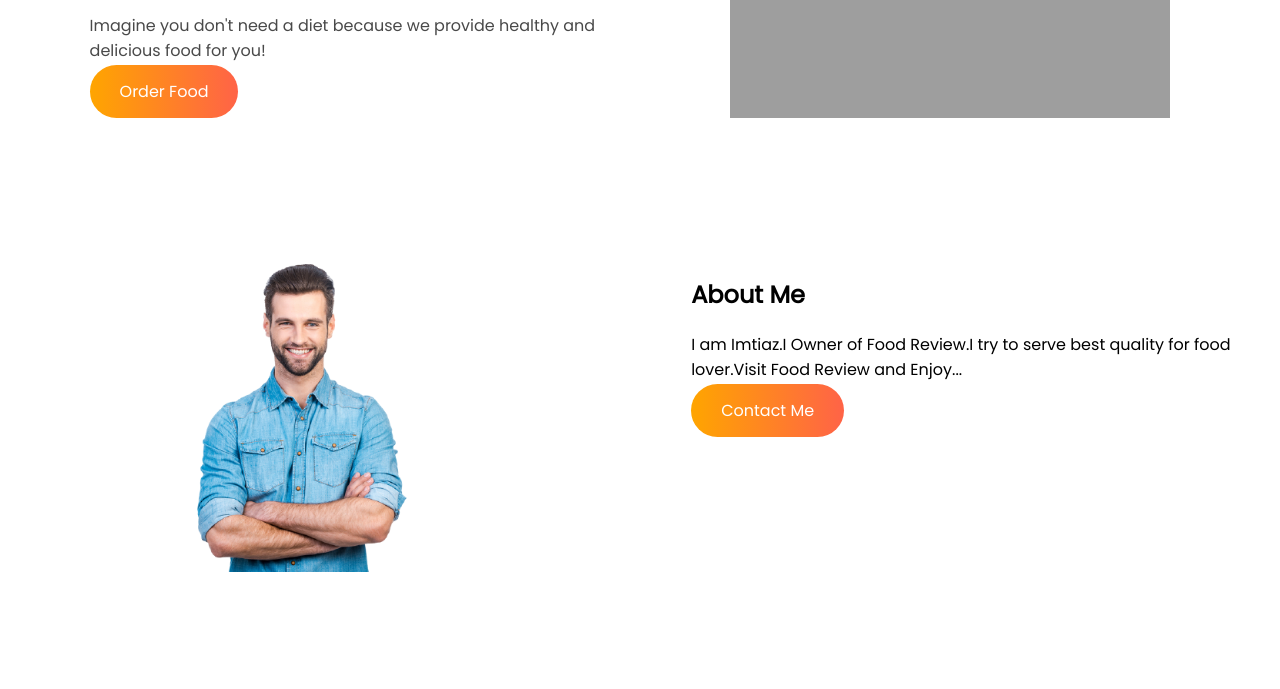
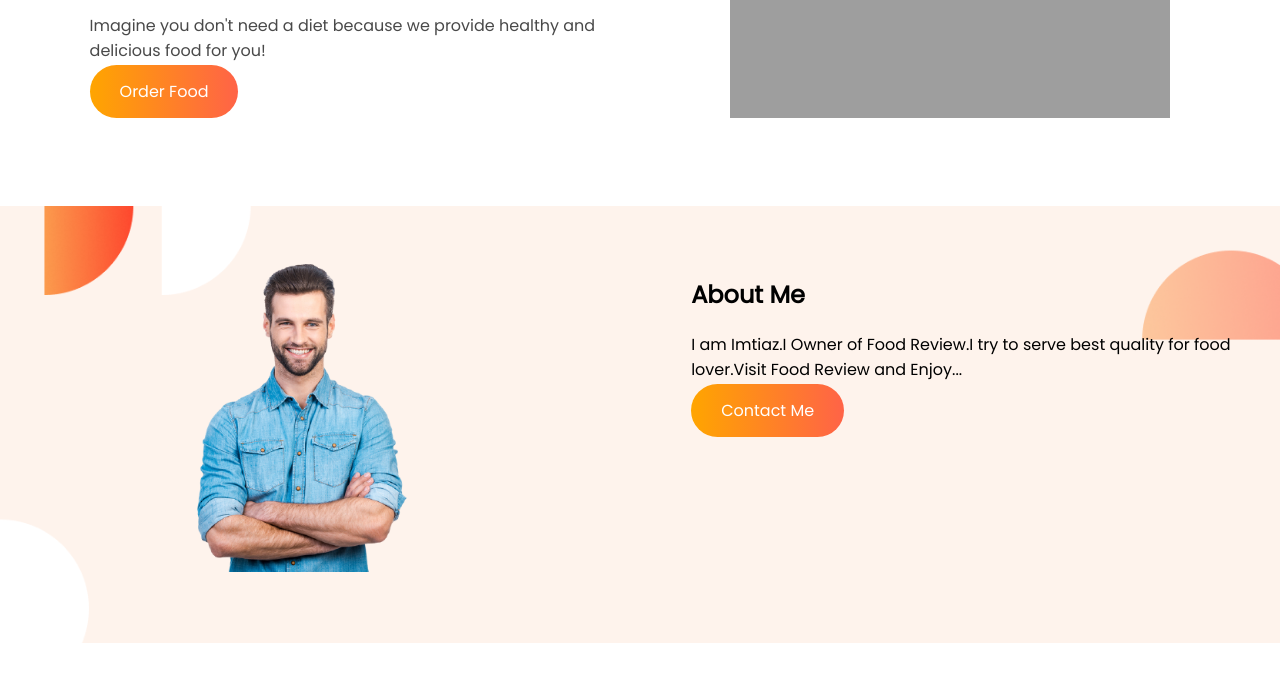
Before and after one commit to ImtiazMahmod/food-review, a plain HTML site: page index.html in a window 1280 px wide. Shown: the part 263-952 px from the top of the page. Drawn offline with Linux system fonts and the light colour scheme; the site is published under a folder, as on GitHub Pages, so addresses that start at the root find nothing.

Commit message:
background

```diff
--- a/style.css
+++ b/style.css
@@ -43,7 +43,7 @@ section {
 }
 
 .background-frame {
-    background-image: url(/images/shapes/bg-frame.png);
+    background-image: url(images/shapes/bg-frame.png);
     background-size: cover;
 }
 
```
